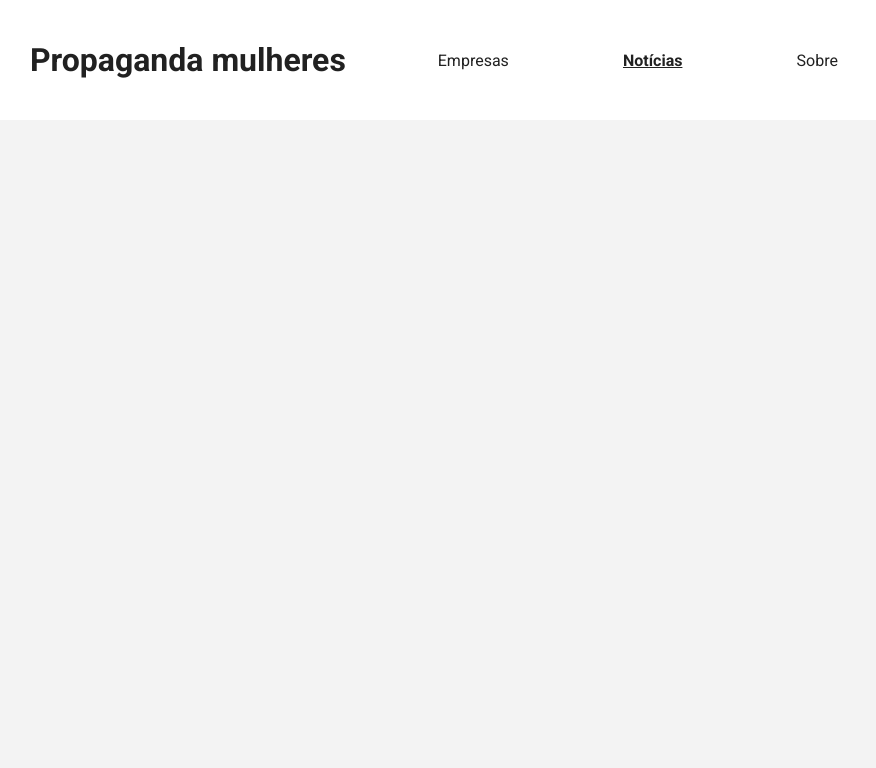
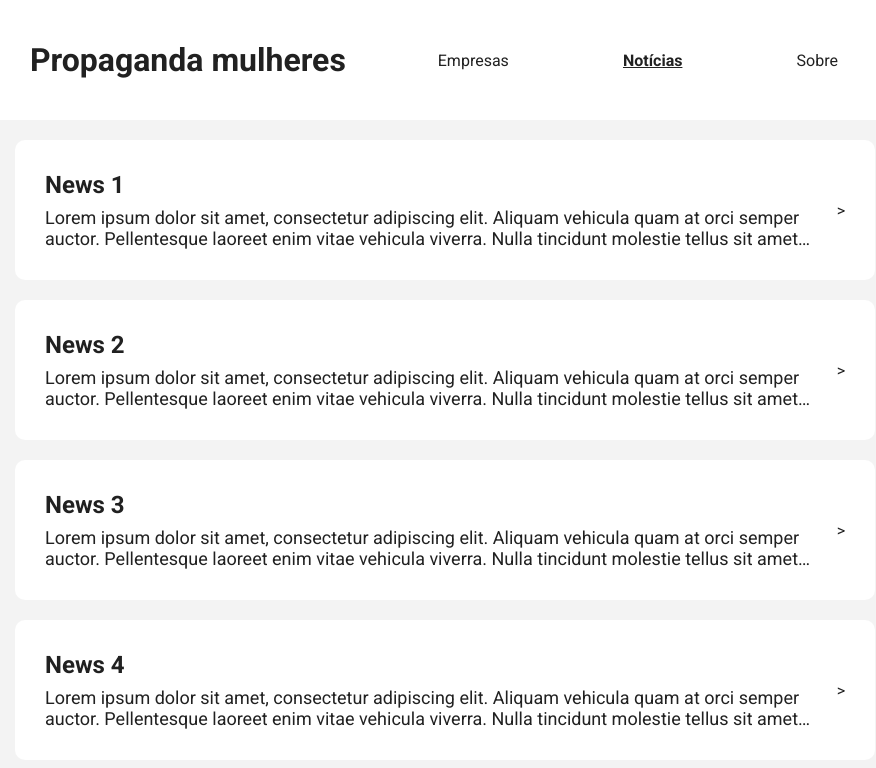
Before and after one commit to JuDCraide/Projeto-HackGrrrl, a React (Create React App) app: page /news in a window 1280 px wide. Shown: the top 768 px of the page, without its empty margins (195-1071 px from the left). Built offline with nearby package versions, Linux system fonts and the light colour scheme.

Commit message:
feat: news list

```diff
--- /dev/null
+++ b/src/components/NewsList/index.js
@@ -0,0 +1,26 @@
+import React from 'react';
+
+import { ItemContainer, ListContainer } from './styles';
+
+function NewsItem({ item }) {
+  return <ItemContainer>
+    <div>
+      <div>
+        <strong>{item.title}</strong>
+        <span>{item.text} pontos</span>
+      </div>
+    </div>
+    {'>'}
+  </ItemContainer>;
+};
+
+function NewsList({ itens = [] }) {
+  console.log(itens);
+  return <ListContainer>
+    {itens.map(item => (
+      <NewsItem key={item.name} item={item} />
+    ))}
+  </ListContainer>
+}
+
+export default NewsList;
--- /dev/null
+++ b/src/components/NewsList/styles.js
@@ -0,0 +1,52 @@
+import styled from 'styled-components';
+
+export const ItemContainer = styled.div`
+  background-color: #fff;
+  height: 140px;
+  width:100%;
+  display: flex;
+  align-items: center;
+  justify-content:space-between;
+  padding: 30px;
+  border-radius:10px;
+
+  div{
+    display: flex;
+
+    div {
+      padding-right: 20px;
+      display:flex;
+      flex-direction:column;
+    }
+  }
+
+  strong{
+    font-size: 24px;
+    padding-bottom:8px;
+  }
+
+  span {
+    font-size:18px;
+    overflow: hidden;
+   text-overflow: ellipsis;
+   display: -webkit-box;
+   -webkit-line-clamp: 2;
+   -webkit-box-orient: vertical;
+  }
+
+  & + & {
+    margin-top:20px;
+  }
+`;
+
+export const ListContainer = styled.div`
+  width: 100%;
+  flex: 1;
+  display: flex;
+  align-items: center;
+  justify-content: flex-start;
+  flex-direction: column;
+  max-width: 900px;
+  margin: auto;
+  padding: 20px;
+`;
--- a/src/pages/News/index.js
+++ b/src/pages/News/index.js
@@ -1,12 +1,22 @@
 import React from 'react';
 import Header from '../../components/Header';
+import NewsList from '../../components/NewsList'
 
 import { Container } from './styles';
 
-export default function Landing() {
+export default function News() {
+
+  const news=[
+    {title:'News 1', text:'Lorem ipsum dolor sit amet, consectetur adipiscing elit. Aliquam vehicula quam at orci semper auctor. Pellentesque laoreet enim vitae vehicula viverra. Nulla tincidunt molestie tellus sit amet viverra. Nulla rutrum nec eros vitae finibus. Nunc sit amet luctus ante, sed malesuada elit. Vestibulum vitae ante eget diam dictum efficitur in tristique leo. Aliquam vel quam at eros bibendum bibendum. Aliquam erat volutpat. Aenean vulputate semper nisi, in dictum dui commodo eget. Aenean ut ante id nibh vulputate semper non ut diam.'},
+    {title:'News 2', text:'Lorem ipsum dolor sit amet, consectetur adipiscing elit. Aliquam vehicula quam at orci semper auctor. Pellentesque laoreet enim vitae vehicula viverra. Nulla tincidunt molestie tellus sit amet viverra. Nulla rutrum nec eros vitae finibus. Nunc sit amet luctus ante, sed malesuada elit. Vestibulum vitae ante eget diam dictum efficitur in tristique leo. Aliquam vel quam at eros bibendum bibendum. Aliquam erat volutpat. Aenean vulputate semper nisi, in dictum dui commodo eget. Aenean ut ante id nibh vulputate semper non ut diam.'},
+    {title:'News 3', text:'Lorem ipsum dolor sit amet, consectetur adipiscing elit. Aliquam vehicula quam at orci semper auctor. Pellentesque laoreet enim vitae vehicula viverra. Nulla tincidunt molestie tellus sit amet viverra. Nulla rutrum nec eros vitae finibus. Nunc sit amet luctus ante, sed malesuada elit. Vestibulum vitae ante eget diam dictum efficitur in tristique leo. Aliquam vel quam at eros bibendum bibendum. Aliquam erat volutpat. Aenean vulputate semper nisi, in dictum dui commodo eget. Aenean ut ante id nibh vulputate semper non ut diam.'},
+    {title:'News 4', text:'Lorem ipsum dolor sit amet, consectetur adipiscing elit. Aliquam vehicula quam at orci semper auctor. Pellentesque laoreet enim vitae vehicula viverra. Nulla tincidunt molestie tellus sit amet viverra. Nulla rutrum nec eros vitae finibus. Nunc sit amet luctus ante, sed malesuada elit. Vestibulum vitae ante eget diam dictum efficitur in tristique leo. Aliquam vel quam at eros bibendum bibendum. Aliquam erat volutpat. Aenean vulputate semper nisi, in dictum dui commodo eget. Aenean ut ante id nibh vulputate semper non ut diam.'},
+    ]
+
   return (
     <Container>
       <Header/>
+      <NewsList itens={news}/>
     </Container>
 
   )
```
